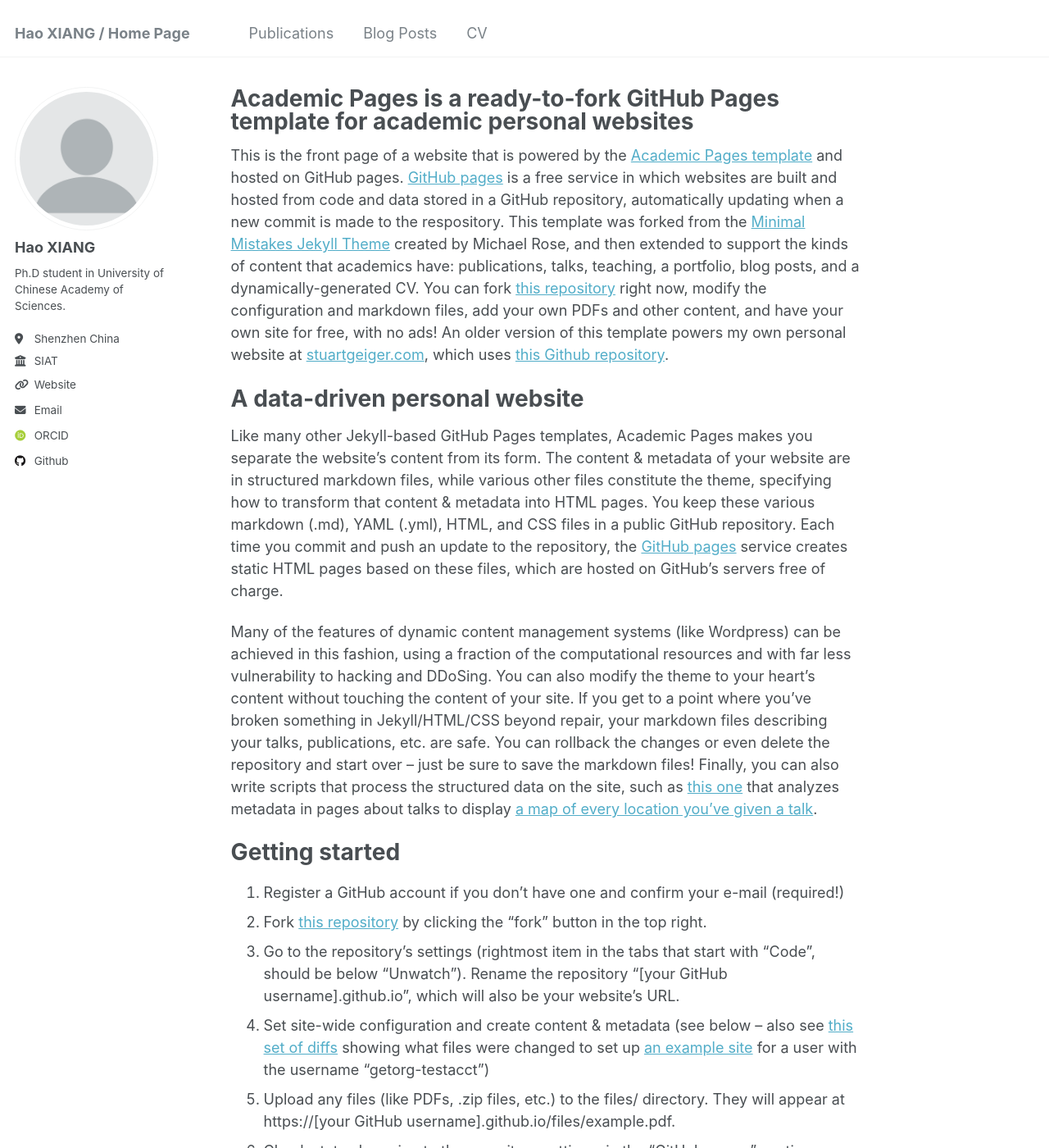
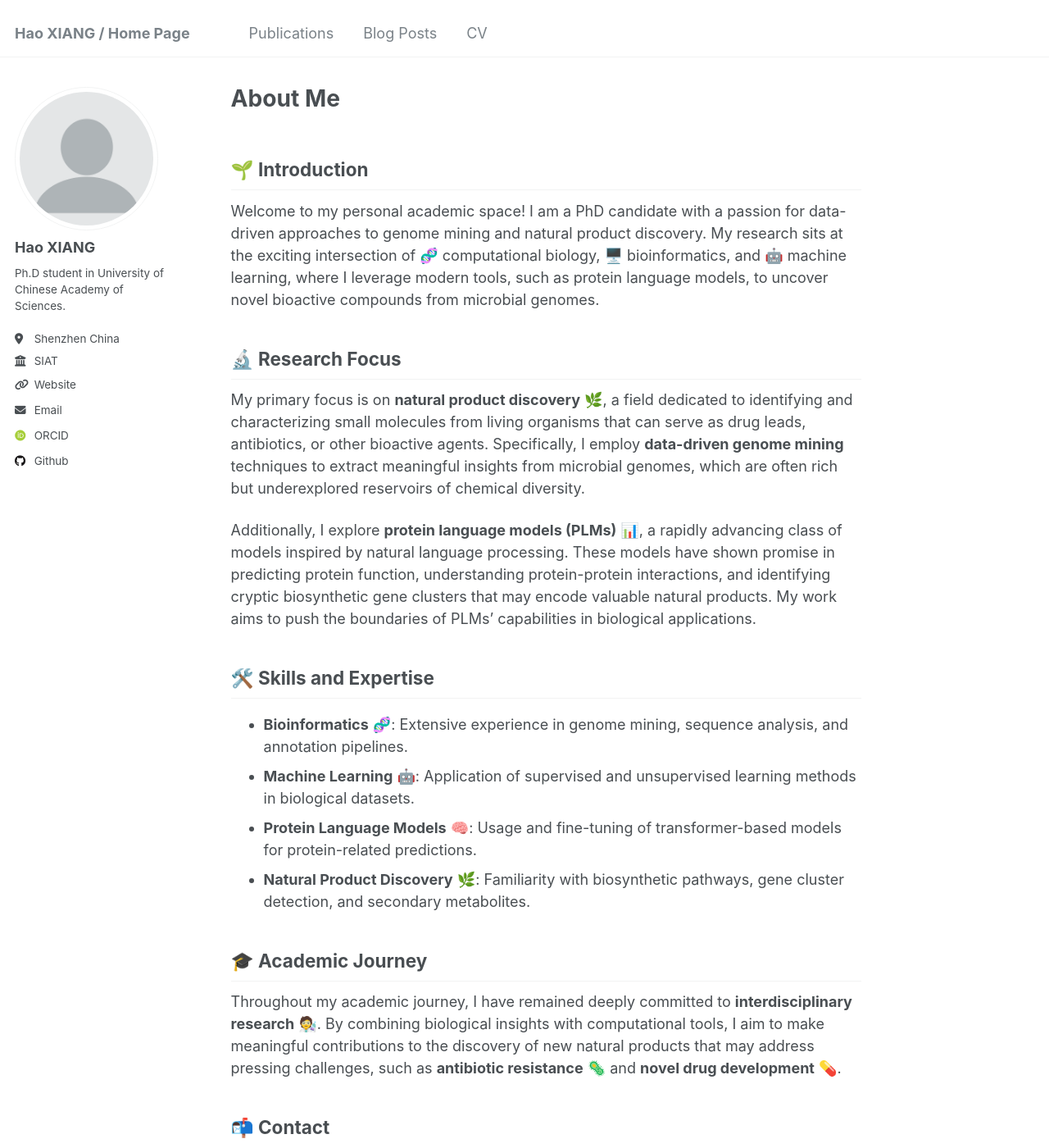
Before and after one commit to Maiya19724/Maiya19724.github.io, a Jekyll site: the page built from _pages/about.md, in a window 1280 px wide and 1400 px high. Shown: the whole window at 82% size. Built offline with Jekyll 4.4.1, drawn with Linux system fonts in a browser that asks for light colours; some web fonts are replaced; some of the changed text lies outside the part shown.

Commit message:
about update

```diff
--- a/_pages/about.md
+++ b/_pages/about.md
@@ -1,49 +1,45 @@
 ---
 permalink: /
-title: "Academic Pages is a ready-to-fork GitHub Pages template for academic personal websites"
+title: "About Me"
 author_profile: true
 redirect_from:
   - /about/
   - /about.html
 ---
 
-This is the front page of a website that is powered by the [Academic Pages template](https://github.com/academicpages/academicpages.github.io) and hosted on GitHub pages. [GitHub pages](https://pages.github.com) is a free service in which websites are built and hosted from code and data stored in a GitHub repository, automatically updating when a new commit is made to the respository. This template was forked from the [Minimal Mistakes Jekyll Theme](https://mmistakes.github.io/minimal-mistakes/) created by Michael Rose, and then extended to support the kinds of content that academics have: publications, talks, teaching, a portfolio, blog posts, and a dynamically-generated CV. You can fork [this repository](https://github.com/academicpages/academicpages.github.io) right now, modify the configuration and markdown files, add your own PDFs and other content, and have your own site for free, with no ads! An older version of this template powers my own personal website at [stuartgeiger.com](http://stuartgeiger.com), which uses [this Github repository](https://github.com/staeiou/staeiou.github.io).
 
-A data-driven personal website
-======
-Like many other Jekyll-based GitHub Pages templates, Academic Pages makes you separate the website's content from its form. The content & metadata of your website are in structured markdown files, while various other files constitute the theme, specifying how to transform that content & metadata into HTML pages. You keep these various markdown (.md), YAML (.yml), HTML, and CSS files in a public GitHub repository. Each time you commit and push an update to the repository, the [GitHub pages](https://pages.github.com/) service creates static HTML pages based on these files, which are hosted on GitHub's servers free of charge.
+## 🌱 Introduction
 
-Many of the features of dynamic content management systems (like Wordpress) can be achieved in this fashion, using a fraction of the computational resources and with far less vulnerability to hacking and DDoSing. You can also modify the theme to your heart's content without touching the content of your site. If you get to a point where you've broken something in Jekyll/HTML/CSS beyond repair, your markdown files describing your talks, publications, etc. are safe. You can rollback the changes or even delete the repository and start over -- just be sure to save the markdown files! Finally, you can also write scripts that process the structured data on the site, such as [this one](https://github.com/academicpages/academicpages.github.io/blob/master/talkmap.ipynb) that analyzes metadata in pages about talks to display [a map of every location you've given a talk](https://academicpages.github.io/talkmap.html).
+Welcome to my personal academic space! I am a PhD candidate with a passion for data-driven approaches to genome mining and natural product discovery. My research sits at the exciting intersection of 🧬 computational biology, 🖥️ bioinformatics, and 🤖 machine learning, where I leverage modern tools, such as protein language models, to uncover novel bioactive compounds from microbial genomes.
 
-Getting started
-======
-1. Register a GitHub account if you don't have one and confirm your e-mail (required!)
-1. Fork [this repository](https://github.com/academicpages/academicpages.github.io) by clicking the "fork" button in the top right.
-1. Go to the repository's settings (rightmost item in the tabs that start with "Code", should be below "Unwatch"). Rename the repository "[your GitHub username].github.io", which will also be your website's URL.
-1. Set site-wide configuration and create content & metadata (see below -- also see [this set of diffs](http://archive.is/3TPas) showing what files were changed to set up [an example site](https://getorg-testacct.github.io) for a user with the username "getorg-testacct")
-1. Upload any files (like PDFs, .zip files, etc.) to the files/ directory. They will appear at https://[your GitHub username].github.io/files/example.pdf.
-1. Check status by going to the repository settings, in the "GitHub pages" section
+## 🔬 Research Focus
 
-Site-wide configuration
-------
-The main configuration file for the site is in the base directory in [_config.yml](https://github.com/academicpages/academicpages.github.io/blob/master/_config.yml), which defines the content in the sidebars and other site-wide features. You will need to replace the default variables with ones about yourself and your site's github repository. The configuration file for the top menu is in [_data/navigation.yml](https://github.com/academicpages/academicpages.github.io/blob/master/_data/navigation.yml). For example, if you don't have a portfolio or blog posts, you can remove those items from that navigation.yml file to remove them from the header.
+My primary focus is on **natural product discovery** 🌿, a field dedicated to identifying and characterizing small molecules from living organisms that can serve as drug leads, antibiotics, or other bioactive agents. Specifically, I employ **data-driven genome mining** techniques to extract meaningful insights from microbial genomes, which are often rich but underexplored reservoirs of chemical diversity.
 
-Create content & metadata
-------
-For site content, there is one markdown file for each type of content, which are stored in directories like _publications, _talks, _posts, _teaching, or _pages. For example, each talk is a markdown file in the [_talks directory](https://github.com/academicpages/academicpages.github.io/tree/master/_talks). At the top of each markdown file is structured data in YAML about the talk, which the theme will parse to do lots of cool stuff. The same structured data about a talk is used to generate the list of talks on the [Talks page](https://academicpages.github.io/talks), each [individual page](https://academicpages.github.io/talks/2012-03-01-talk-1) for specific talks, the talks section for the [CV page](https://academicpages.github.io/cv), and the [map of places you've given a talk](https://academicpages.github.io/talkmap.html) (if you run this [python file](https://github.com/academicpages/academicpages.github.io/blob/master/talkmap.py) or [Jupyter notebook](https://github.com/academicpages/academicpages.github.io/blob/master/talkmap.ipynb), which creates the HTML for the map based on the contents of the _talks directory).
+Additionally, I explore **protein language models (PLMs)** 📊, a rapidly advancing class of models inspired by natural language processing. These models have shown promise in predicting protein function, understanding protein-protein interactions, and identifying cryptic biosynthetic gene clusters that may encode valuable natural products. My work aims to push the boundaries of PLMs' capabilities in biological applications.
 
-**Markdown generator**
+## 🛠️ Skills and Expertise
 
-I have also created [a set of Jupyter notebooks](https://github.com/academicpages/academicpages.github.io/tree/master/markdown_generator
-) that converts a CSV containing structured data about talks or presentations into individual markdown files that will be properly formatted for the Academic Pages template. The sample CSVs in that directory are the ones I used to create my own personal website at stuartgeiger.com. My usual workflow is that I keep a spreadsheet of my publications and talks, then run the code in these notebooks to generate the markdown files, then commit and push them to the GitHub repository.
+- **Bioinformatics** 🧬: Extensive experience in genome mining, sequence analysis, and annotation pipelines.
+- **Machine Learning** 🤖: Application of supervised and unsupervised learning methods in biological datasets.
+- **Protein Language Models** 🧠: Usage and fine-tuning of transformer-based models for protein-related predictions.
+- **Natural Product Discovery** 🌿: Familiarity with biosynthetic pathways, gene cluster detection, and secondary metabolites.
 
-How to edit your site's GitHub repository
-------
-Many people use a git client to create files on their local computer and then push them to GitHub's servers. If you are not familiar with git, you can directly edit these configuration and markdown files directly in the github.com interface. Navigate to a file (like [this one](https://github.com/academicpages/academicpages.github.io/blob/master/_talks/2012-03-01-talk-1.md) and click the pencil icon in the top right of the content preview (to the right of the "Raw | Blame | History" buttons). You can delete a file by clicking the trashcan icon to the right of the pencil icon. You can also create new files or upload files by navigating to a directory and clicking the "Create new file" or "Upload files" buttons.
+## 🎓 Academic Journey
 
-Example: editing a markdown file for a talk
-![Editing a markdown file for a talk](/images/editing-talk.png)
+Throughout my academic journey, I have remained deeply committed to **interdisciplinary research** 🧑‍🔬. By combining biological insights with computational tools, I aim to make meaningful contributions to the discovery of new natural products that may address pressing challenges, such as **antibiotic resistance** 🦠 and **novel drug development** 💊.
 
-For more info
-------
-More info about configuring Academic Pages can be found in [the guide](https://academicpages.github.io/markdown/). The [guides for the Minimal Mistakes theme](https://mmistakes.github.io/minimal-mistakes/docs/configuration/) (which this theme was forked from) might also be helpful.
+## 📬 Contact
+
+Feel free to connect with me via [email](mailto:h.xiang@siat.ac.cn). I am always open to collaborative projects, new research ideas, and exciting conversations in the fields of **computational biology** 🧑‍🔬 and **natural products** 🌱!
+
+---
+
+Thank you for visiting my website. I look forward to sharing more of my research journey with you! 🚀
+
+#### 🇵🇸 In Memory of Innocent Lives Lost in the World
+
+> 🌊 **River to the Sea**
+> 🕊️ _A call for peace, justice, and freedom for all._
+
+---
```
